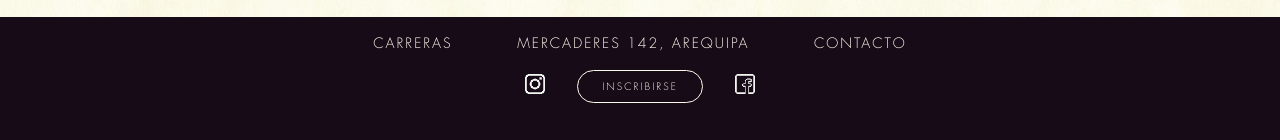
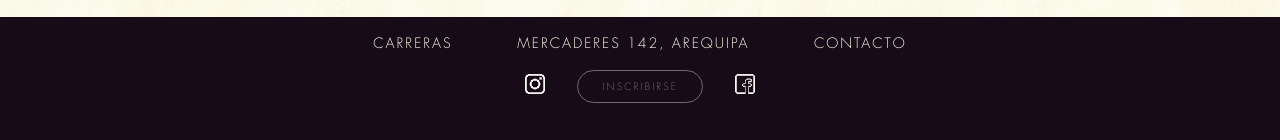
Before and after one commit to dimitriinc/cafe-y-vino-web, a website: page signup.html in a window 1280 px wide. Shown: the part 783-923 px from the top of the page. Drawn offline with nearby package versions, Linux system fonts and the light colour scheme; files that its build step writes are made by us from their sources.

Commit message:
signup cta dimmed

```diff
--- a/signup.html
+++ b/signup.html
@@ -132,7 +132,7 @@
                     <img src="/images/instagram-logo-overlay.png" alt="instagram_logo">
                 </a>
 
-                <a class="signup-cta" href="/signup.html">inscribirse</a>
+                <a class="signup-cta" href="/signup.html" style="opacity: 0.4;cursor:default;pointer-events:none;">inscribirse</a>
 
                 <a class="hide-for-mobile" href="https://www.facebook.com/CafeYVinoWinebar" target="_blank">
                     <img src="/images/facebook_icon_overlay.png" alt="facebook_logo">
```
